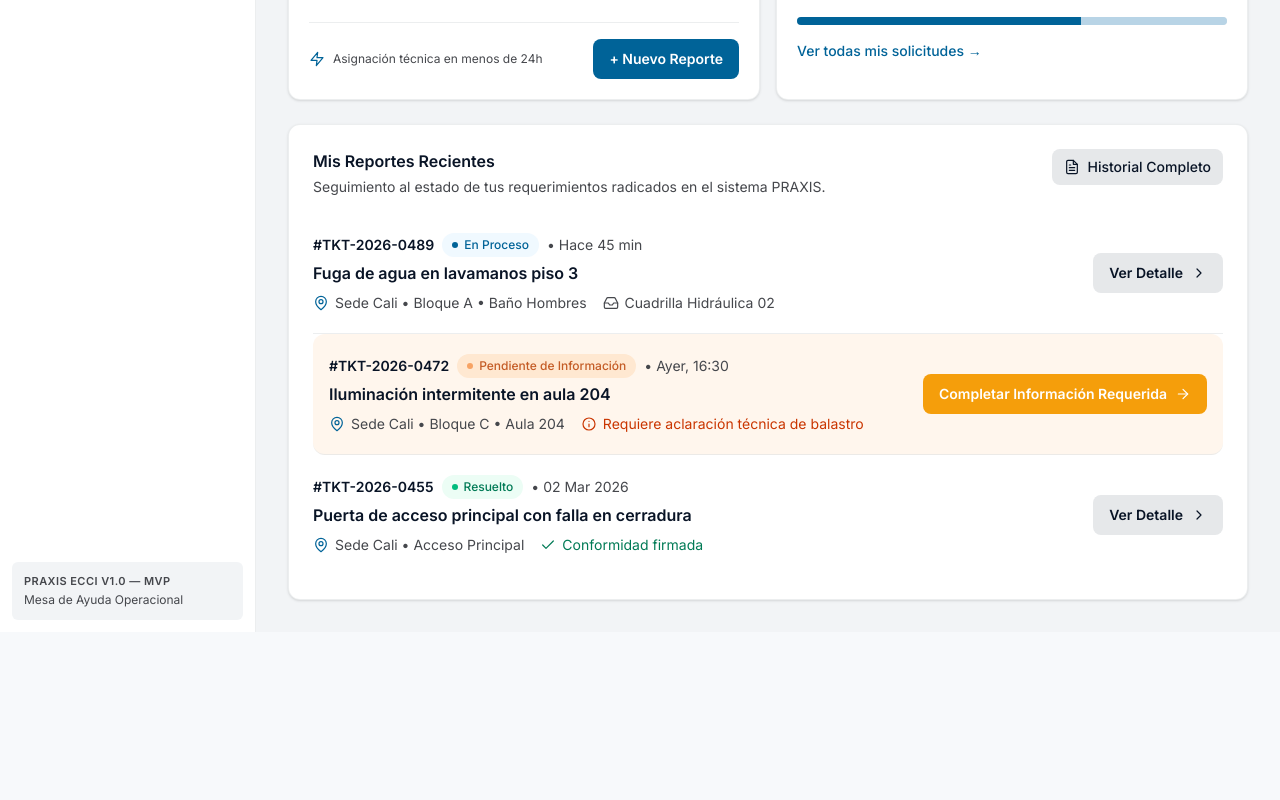
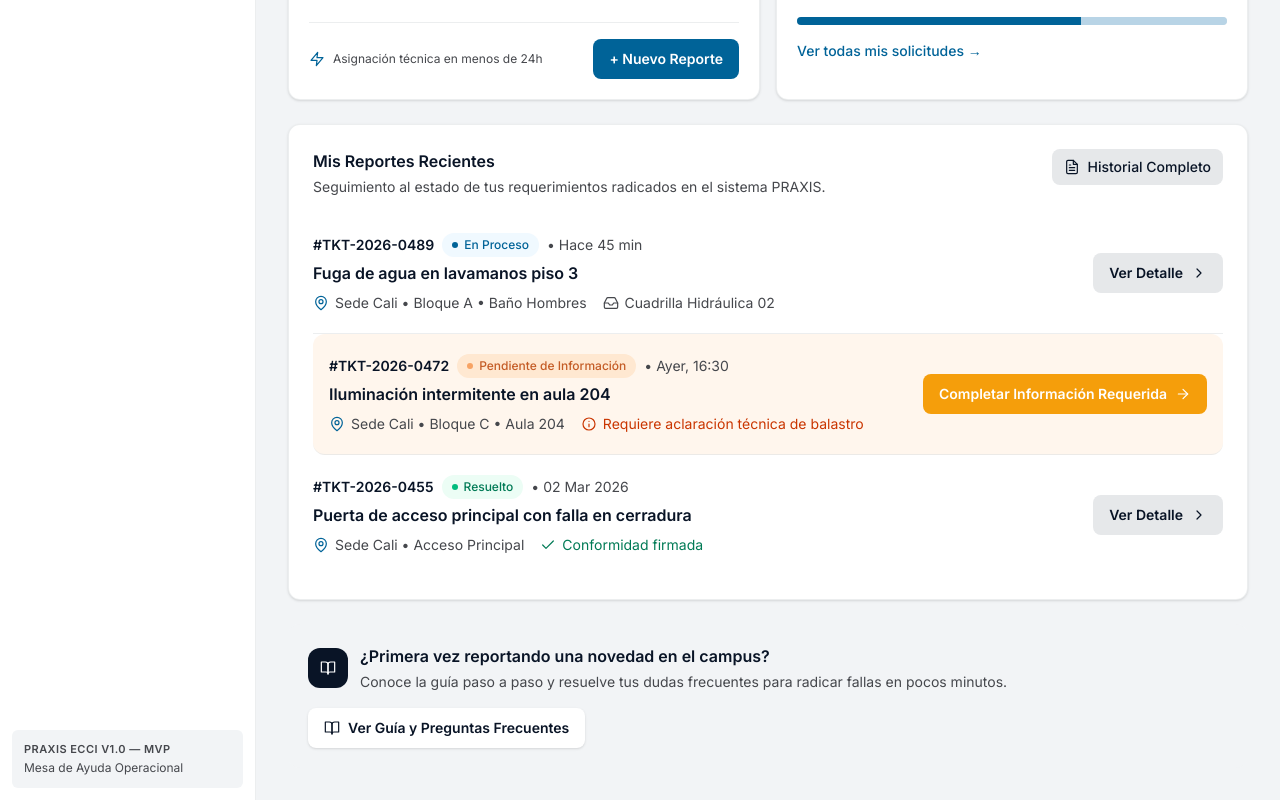
Before and after one commit to IkerMiguel/Praxis, a Next.js app in the folder apps/web/: page /panel in a window 1280 px wide. Shown: the part 351-1151 px from the top of the page. Before the commit the page ends 983 px from the top, so only its background shows below. Built offline with nearby package versions, Linux system fonts and the light colour scheme; no server answers.

Commit message:
Prax-30: añadir el historial completo y la guia para usuarios nuevos
Agregue el enlace Historial Completo que lleva a Mis solicitudes y un
mensaje de bienvenida para quien reporta por primera vez, con acceso a la
pagina de Ayuda.

```diff
--- a/apps/web/src/app/panel/page.tsx
+++ b/apps/web/src/app/panel/page.tsx
@@ -105,6 +105,30 @@ export default async function PanelPage() {
         </section>
       </div>
       <RecentReportsList items={items} />
+
+      <section className="flex flex-wrap items-center justify-between gap-4 rounded-xl bg-panel p-5">
+        <div className="flex items-center gap-3">
+          <span className="flex size-10 shrink-0 items-center justify-center rounded-xl bg-ink">
+            <Icon name="bookOpen" className="size-4 text-white" />
+          </span>
+          <div>
+            <h2 className="text-base font-semibold text-ink">
+              ¿Primera vez reportando una novedad en el campus?
+            </h2>
+            <p className="mt-1 max-w-2xl text-sm text-muted">
+              Conoce la guía paso a paso y resuelve tus dudas frecuentes para
+              radicar fallas en pocos minutos.
+            </p>
+          </div>
+        </div>
+        <Link
+          href="/ayuda"
+          className="inline-flex shrink-0 items-center gap-2 rounded-lg bg-white px-4 py-2.5 text-sm font-semibold text-ink shadow-sm transition-colors hover:bg-line"
+        >
+          <Icon name="bookOpen" className="size-4" />
+          Ver Guía y Preguntas Frecuentes
+        </Link>
+      </section>
     </div>
   );
 }
```
